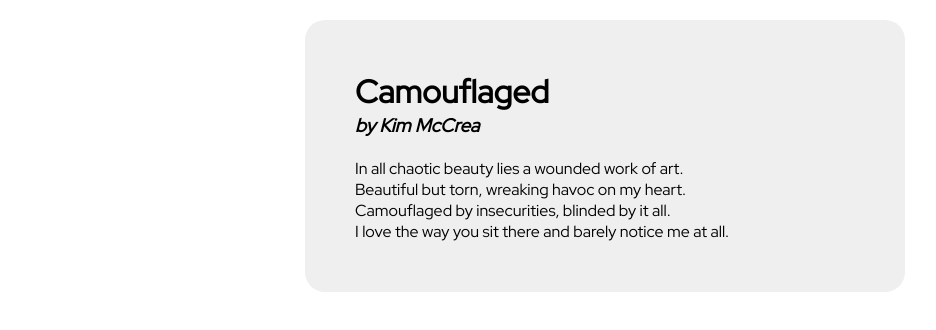
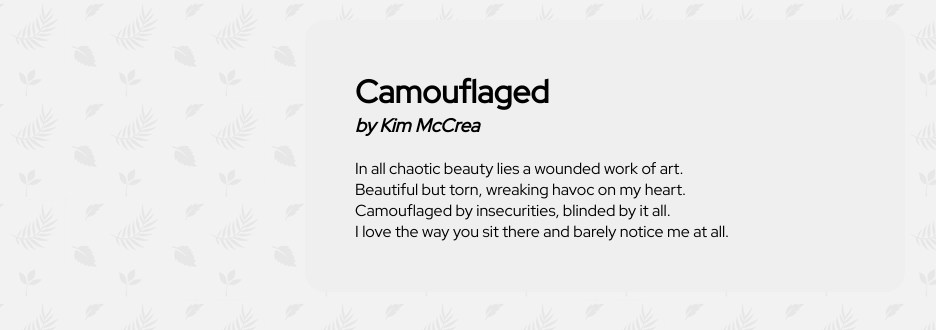
Before and after one commit to anna-gladzinska/learning-git, a plain HTML site: page index.html in a window 1280 px wide. Shown: the top 330 px of the page, without its empty margins (35-971 px from the left). Drawn offline with Linux system fonts and the light colour scheme.

Commit message:
Add background

```diff
--- a/css/style.css
+++ b/css/style.css
@@ -1,6 +1,10 @@
 * {
     margin: 0;
     box-sizing: border-box;
+}
+
+body {
+    background: url('../images/bg.png');
 }
 
 .poem {
```
Also changed, not shown: images/bg.png (added).
